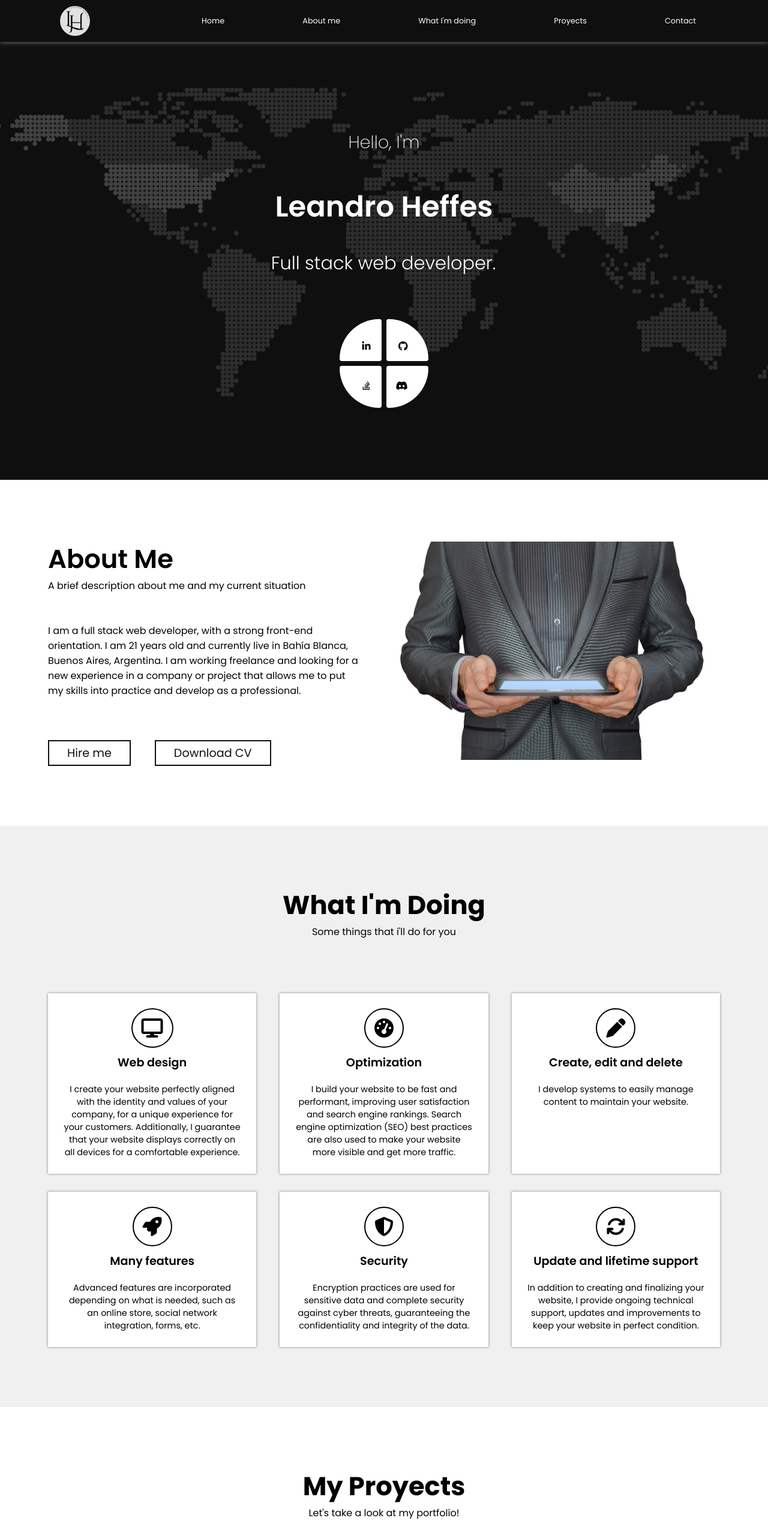
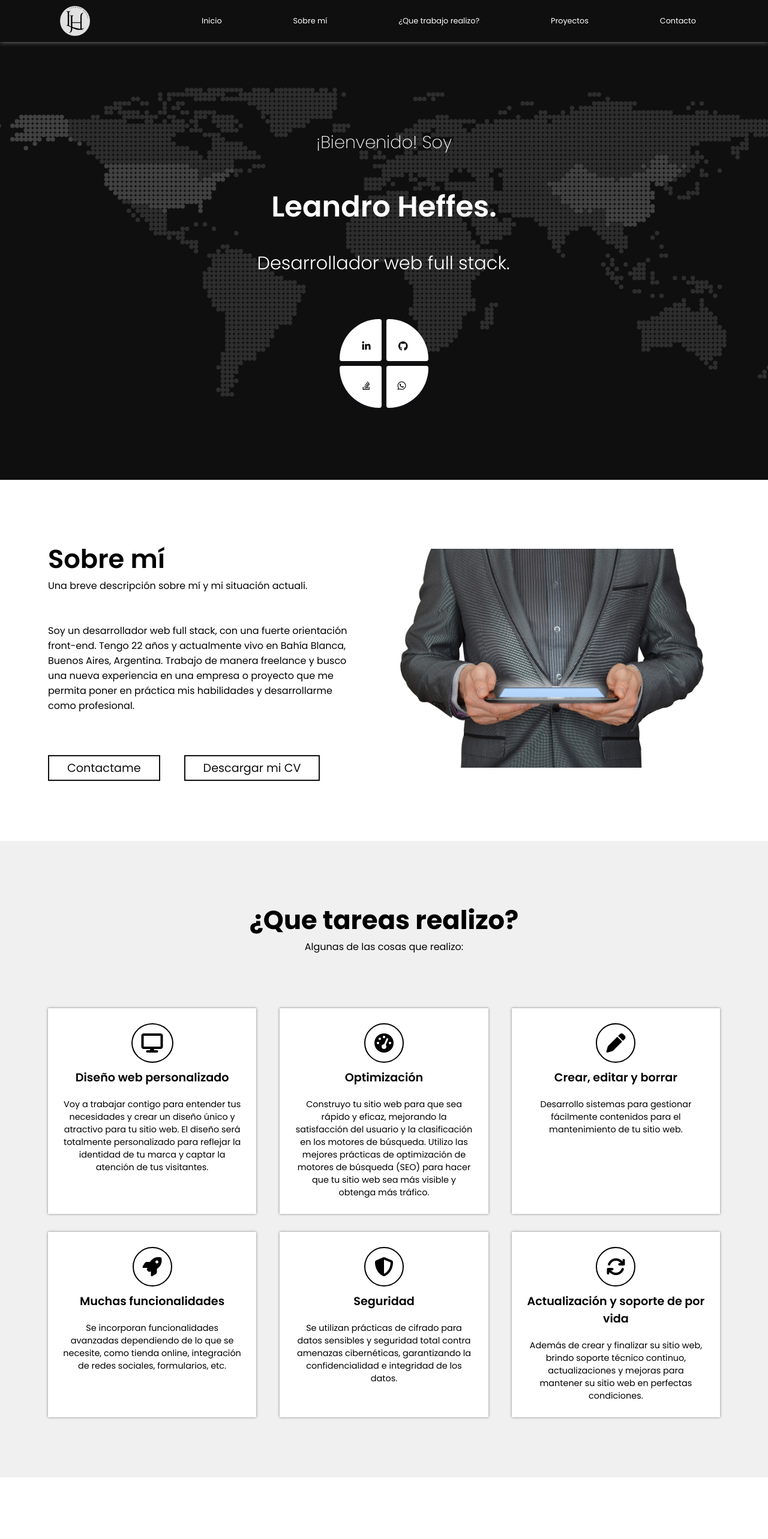
Before and after one commit to leandroheffes24/portfolio, a React (Vite) app: page / in a window 1280 px wide. Shown: the top 2566 px of the page at 60% size. Built offline with nearby package versions, Linux system fonts and the light colour scheme; the HTML template or start-up script is replaced by a standard one.

Commit message:
language changed and discord correction

```diff
--- a/public/js/docTitle.js
+++ b/public/js/docTitle.js
@@ -1,6 +1,6 @@
 let docTitle = document.title
 window.addEventListener("blur", () => {
-    document.title = "Come back ☺"
+    document.title = "Vuelve ☺"
 })
 window.addEventListener("focus", () => {
     document.title = docTitle
--- a/src/components/AboutMeSection/index.jsx
+++ b/src/components/AboutMeSection/index.jsx
@@ -7,18 +7,18 @@ const AboutMeSection = () => {
         <section id='aboutMe' className={styles.aboutMeSection}>
             <div className={styles.textContainer}>
                 <div className={styles.titleTextContainer}>
-                    <h3 className={styles.title}>About Me</h3>
-                    <p className={styles.subTitle}>A brief description about me and my current situation</p>
+                    <h3 className={styles.title}>Sobre mí</h3>
+                    <p className={styles.subTitle}>Una breve descripción sobre mí y mi situación actuali.</p>
                 </div>
 
                 <div className={styles.aboutMeTextContainer}>
-                    <p className={styles.aboutMeText}>I am a full stack web developer, with a strong front-end orientation. I am 21 years old and currently live in Bahía Blanca, Buenos Aires, Argentina. I am working freelance and looking for a new experience in a company or project that allows me to put my skills into practice and develop as a professional.</p>
+                    <p className={styles.aboutMeText}>Soy un desarrollador web full stack, con una fuerte orientación front-end. Tengo 22 años y actualmente vivo en Bahía Blanca, Buenos Aires, Argentina. Trabajo de manera freelance y busco una nueva experiencia en una empresa o proyecto que me permita poner en práctica mis habilidades y desarrollarme como profesional.</p>
                 </div>
 
                 <div className={styles.buttonsContainer}>
-                    <a className={styles.hireMeButton} href='#contact'>Hire me</a>
+                    <a className={styles.hireMeButton} href='#contact'>Contactame</a>
 
-                    <a className={styles.cvButton} href={cv} download={cv}>Download CV</a>
+                    <a className={styles.cvButton} href={cv} download={cv}>Descargar mi CV</a>
                 </div>
             </div>
 
--- a/src/components/Footer/index.jsx
+++ b/src/components/Footer/index.jsx
@@ -20,9 +20,9 @@ const Footer = () => {
                 </a>
             </div>
 
-            <p className={styles.developedByText}>Developed by <a className={styles.developedByLink} href="https://leandroheffesportfolio.vercel.app/">Leandro Heffes</a></p>
+            <p className={styles.developedByText}>Desarrollado por <a className={styles.developedByLink} href="https://leandroheffesportfolio.vercel.app/">Leandro Heffes</a></p>
 
-            <p className={styles.copyrightText}>© Leandro Heffes 2024. All rights reserved.</p>
+            <p className={styles.copyrightText}>© Leandro Heffes 2024. Todos los derechos reservados.</p>
         </footer>
     )
 }
--- a/src/components/Header/components/Navbar/index.jsx
+++ b/src/components/Header/components/Navbar/index.jsx
@@ -25,20 +25,20 @@ const Navbar = ({scrolled}) => {
 
             {showNavbarList && (
                 <ul ref={navbarList} className={styles.navbarList}>
-                    <li><a className={scrolled === true ? styles.scrolledItem : ''} href="/#home">Home</a></li>
-                    <li><a className={scrolled === true ? styles.scrolledItem : ''} href="/#aboutMe">About me</a></li>
-                    <li><a className={scrolled === true ? styles.scrolledItem : ''} href="/#whatImDoing">What I'm doing</a></li>
-                    <li><a className={scrolled === true ? styles.scrolledItem : ''} href="/#proyects">Proyects</a></li>
-                    <li><a className={scrolled === true ? styles.scrolledItem : ''} href="/#contact">Contact</a></li>
+                    <li><a className={scrolled === true ? styles.scrolledItem : ''} href="/#home">Inicio</a></li>
+                    <li><a className={scrolled === true ? styles.scrolledItem : ''} href="/#aboutMe">Sobre mí</a></li>
+                    <li><a className={scrolled === true ? styles.scrolledItem : ''} href="/#whatImDoing">¿Que trabajo realizo?</a></li>
+                    <li><a className={scrolled === true ? styles.scrolledItem : ''} href="/#proyects">Proyectos</a></li>
+                    <li><a className={scrolled === true ? styles.scrolledItem : ''} href="/#contact">Contacto</a></li>
                 </ul>
             )}
 
             <ul className={styles.desktopNavbarList}>
-                <li><a className={scrolled === true ? `${styles.desktopNavbarLink} ${styles.scrolledItemDesktop}` : styles.desktopNavbarLink} href="/#home">Home</a></li>
-                <li><a className={scrolled === true ? `${styles.desktopNavbarLink} ${styles.scrolledItemDesktop}` : styles.desktopNavbarLink} href="/#aboutMe">About me</a></li>
-                <li><a className={scrolled === true ? `${styles.desktopNavbarLink} ${styles.scrolledItemDesktop}` : styles.desktopNavbarLink} href="/#whatImDoing">What I'm doing</a></li>
-                <li><a className={scrolled === true ? `${styles.desktopNavbarLink} ${styles.scrolledItemDesktop}` : styles.desktopNavbarLink} href="/#proyects">Proyects</a></li>
-                <li><a className={scrolled === true ? `${styles.desktopNavbarLink} ${styles.scrolledItemDesktop}` : styles.desktopNavbarLink} href="/#contact">Contact</a></li>
+                <li><a className={scrolled === true ? `${styles.desktopNavbarLink} ${styles.scrolledItemDesktop}` : styles.desktopNavbarLink} href="/#home">Inicio</a></li>
+                <li><a className={scrolled === true ? `${styles.desktopNavbarLink} ${styles.scrolledItemDesktop}` : styles.desktopNavbarLink} href="/#aboutMe">Sobre mí</a></li>
+                <li><a className={scrolled === true ? `${styles.desktopNavbarLink} ${styles.scrolledItemDesktop}` : styles.desktopNavbarLink} href="/#whatImDoing">¿Que trabajo realizo?</a></li>
+                <li><a className={scrolled === true ? `${styles.desktopNavbarLink} ${styles.scrolledItemDesktop}` : styles.desktopNavbarLink} href="/#proyects">Proyectos</a></li>
+                <li><a className={scrolled === true ? `${styles.desktopNavbarLink} ${styles.scrolledItemDesktop}` : styles.desktopNavbarLink} href="/#contact">Contacto</a></li>
             </ul>
         </nav>
     )
--- a/src/components/HomeSection/HomeSection.module.css
+++ b/src/components/HomeSection/HomeSection.module.css
@@ -125,7 +125,7 @@
     transition: .2s ease-in-out;
 }
 
-.discord {
+.whatsapp {
     margin-top: -.9em;
     margin-left: -1.2em;
     font-size: 1.2rem;
@@ -165,7 +165,7 @@
     cursor: pointer;
     scale: 1.05;
     color: white;
-    background-color: #8c9eff;
+    background-color: #00bb2d;
     .socialNetworksLink{
         color: white;
     }
@@ -231,7 +231,7 @@
         height: 90px;
     }
 
-    .discord {
+    .whatsapp {
         font-size: 1.4rem;
     }
 }
@@ -289,7 +289,7 @@
         height: 50px;
     }
 
-    .discord {
+    .whatsapp {
         font-size: 1rem;
     }
 }
@@ -350,7 +350,7 @@
         height: 70px;
     }
 
-    .discord {
+    .whatsapp {
         font-size: 1rem;
     }
 }
--- a/src/components/HomeSection/index.jsx
+++ b/src/components/HomeSection/index.jsx
@@ -5,9 +5,9 @@ const HomeSection = () => {
         <section id='home' className={styles.homeSection}>
             <div className={styles.content}>
                 <div className={styles.textContainer}>
-                    <p className={styles.introductionText}>Hello, I'm</p>
-                    <h1 className={styles.title}>Leandro Heffes</h1>
-                    <h2 className={styles.subTitle}>Full stack web developer.</h2>
+                    <p className={styles.introductionText}>¡Bienvenido! Soy</p>
+                    <h1 className={styles.title}>Leandro Heffes.</h1>
+                    <h2 className={styles.subTitle}>Desarrollador web full stack.</h2>
                 </div>
 
                 <div className={styles.socialNetworksContainer}>
@@ -31,8 +31,8 @@ const HomeSection = () => {
                                 </a>
                             </button>
                             <button className={styles.card4}>
-                                <a className={styles.socialNetworksLink} href="">
-                                    <i className={`${'fa-brands fa-discord'} ${styles.discord}`}></i>
+                                <a className={styles.socialNetworksLink} href="https://wa.link/tj71f6">
+                                    <i className={`${'fa-brands fa-whatsapp'} ${styles.whatsapp}`}></i>
                                 </a>
                             </button>
                         </div>
--- a/src/components/ProyectsSection/index.jsx
+++ b/src/components/ProyectsSection/index.jsx
@@ -7,8 +7,8 @@ const ProyectsSection = () => {
     return (
         <section id='proyects' className={styles.proyectsSection}>
             <div className={styles.titleTextContainer}>
-                <h3 className={styles.title}>My Proyects</h3>
-                <p className={styles.subTitle}>Let's take a look at my portfolio!</p>
+                <h3 className={styles.title}>Mis proyectos</h3>
+                <p className={styles.subTitle}>Date una vuelta por mis proyectos</p>
             </div>
 
             <div className={styles.proyectsContainer}>
@@ -31,20 +31,6 @@ const ProyectsSection = () => {
                         </div>
                     </div>
                 </a>
-
-                <a href="https://github.com/leandroheffes24/digitalhouse-ecommerce">
-                    <div className={styles.card}>
-                        <img className={styles.card__image} src={clothingEcommerceImage} alt="Movie Searcher by Leandro Heffes" />
-                        <div className={styles.card__content}>
-                            <p className={styles.card__title}>Clothing e-commerce</p>
-                            <p className={styles.card__description}>Unofficial clothing ecommerce carried out in the Digital House course with a development team.</p>
-                        </div>
-                    </div>
-                </a>
-            </div>
-
-            <div className={styles.moreProyectsButtonContainer}>
-                <a className={styles.moreProyectsLink} href="/proyects">More proyects</a>
             </div>
         </section>
     )
--- a/src/components/WhatImDoingSection/index.jsx
+++ b/src/components/WhatImDoingSection/index.jsx
@@ -4,74 +4,74 @@ const WhatImDoingSection = () => {
     return (
         <section id='whatImDoing' className={styles.whatImDoingSection}>
             <div className={styles.titleTextContainer}>
-                <h3 className={styles.title}>What I'm Doing</h3>
-                <p className={styles.subTitle}>Some things that i'll do for you</p>
+                <h3 className={styles.title}>¿Que tareas realizo?</h3>
+                <p className={styles.subTitle}>Algunas de las cosas que realizo:</p>
             </div>
 
             <div className={styles.worksContainer}>
                 <div className={styles.workContainer}>
                     <div className={styles.workMainContainer}>
                         <i className={`${'fa-solid fa-display'} ${styles.workLogo}`}></i>
-                        <h4 className={styles.workTitle}>Web design</h4>
+                        <h4 className={styles.workTitle}>Diseño web personalizado</h4>
                     </div>
 
                     <div className={styles.workDescriptionContainer}>
-                        <p className={styles.workDescription}>I create your website perfectly aligned with the identity and values of your company, for a unique experience for your customers. Additionally, I guarantee that your website displays correctly on all devices for a comfortable experience.</p>
+                        <p className={styles.workDescription}>Voy a trabajar contigo para entender tus necesidades y crear un diseño único y atractivo para tu sitio web. El diseño será totalmente personalizado para reflejar la identidad de tu marca y captar la atención de tus visitantes.</p>
                     </div>
                 </div>
 
                 <div className={styles.workContainer}>
                     <div className={styles.workMainContainer}>
                         <i className={`${'fa-solid fa-gauge-high'} ${styles.workLogo}`}></i>
-                        <h4 className={styles.workTitle}>Optimization</h4>
+                        <h4 className={styles.workTitle}>Optimización</h4>
                     </div>
 
                     <div className={styles.workDescriptionContainer}>
-                        <p className={styles.workDescription}>I build your website to be fast and performant, improving user satisfaction and search engine rankings. Search engine optimization (SEO) best practices are also used to make your website more visible and get more traffic.</p>
+                        <p className={styles.workDescription}>Construyo tu sitio web para que sea rápido y eficaz, mejorando la satisfacción del usuario y la clasificación en los motores de búsqueda. Utilizo las mejores prácticas de optimización de motores de búsqueda (SEO) para hacer que tu sitio web sea más visible y obtenga más tráfico.</p>
                     </div>
                 </div>
 
                 <div className={styles.workContainer}>
                     <div className={styles.workMainContainer}>
                         <i className={`${'fa-solid fa-pen'} ${styles.workLogo}`}></i>
-                        <h4 className={styles.workTitle}>Create, edit and delete</h4>
+                        <h4 className={styles.workTitle}>Crear, editar y borrar</h4>
                     </div>
 
                     <div className={styles.workDescriptionContainer}>
-                        <p className={styles.workDescription}>I develop systems to easily manage content to maintain your website.</p>
+                        <p className={styles.workDescription}>Desarrollo sistemas para gestionar fácilmente contenidos para el mantenimiento de tu sitio web.</p>
                     </div>
                 </div>
 
                 <div className={styles.workContainer}>
                     <div className={styles.workMainContainer}>
                         <i className={`${'fa-solid fa-rocket'} ${styles.workLogo}`}></i>
-                        <h4 className={styles.workTitle}>Many features</h4>
+                        <h4 className={styles.workTitle}>Muchas funcionalidades</h4>
                     </div>
 
                     <div className={styles.workDescriptionContainer}>
-                        <p className={styles.workDescription}>Advanced features are incorporated depending on what is needed, such as an online store, social network integration, forms, etc.</p>
+                        <p className={styles.workDescription}>Se incorporan funcionalidades avanzadas dependiendo de lo que se necesite, como tienda online, integración de redes sociales, formularios, etc.</p>
                     </div>
                 </div>
 
                 <div className={styles.workContainer}>
                     <div className={styles.workMainContainer}>
                         <i className={`${'fa-solid fa-shield-halved'} ${styles.workLogo}`}></i>
-                        <h4 className={styles.workTitle}>Security</h4>
+                        <h4 className={styles.workTitle}>Seguridad</h4>
                     </div>
 
                     <div className={styles.workDescriptionContainer}>
-                        <p className={styles.workDescription}>Encryption practices are used for sensitive data and complete security against cyber threats, guaranteeing the confidentiality and integrity of the data.</p>
+                        <p className={styles.workDescription}>Se utilizan prácticas de cifrado para datos sensibles y seguridad total contra amenazas cibernéticas, garantizando la confidencialidad e integridad de los datos.</p>
                     </div>
                 </div>
 
                 <div className={styles.workContainer}>
                     <div className={styles.workMainContainer}>
                         <i className={`${'fa-solid fa-arrows-rotate'} ${styles.workLogo}`}></i>
-                        <h4 className={styles.workTitle}>Update and lifetime support</h4>
+                        <h4 className={styles.workTitle}>Actualización y soporte de por vida</h4>
                     </div>
 
                     <div className={styles.workDescriptionContainer}>
-                        <p className={styles.workDescription}>In addition to creating and finalizing your website, I provide ongoing technical support, updates and improvements to keep your website in perfect condition.</p>
+                        <p className={styles.workDescription}>Además de crear y finalizar su sitio web, brindo soporte técnico continuo, actualizaciones y mejoras para mantener su sitio web en perfectas condiciones.</p>
                     </div>
                 </div>
             </div>
```
Also changed, not shown: src/components/ContactSection/index.jsx (+5 -5 lines), src/components/ProyectsSection/ProyectsSection.module.css (+0 -46 lines).
